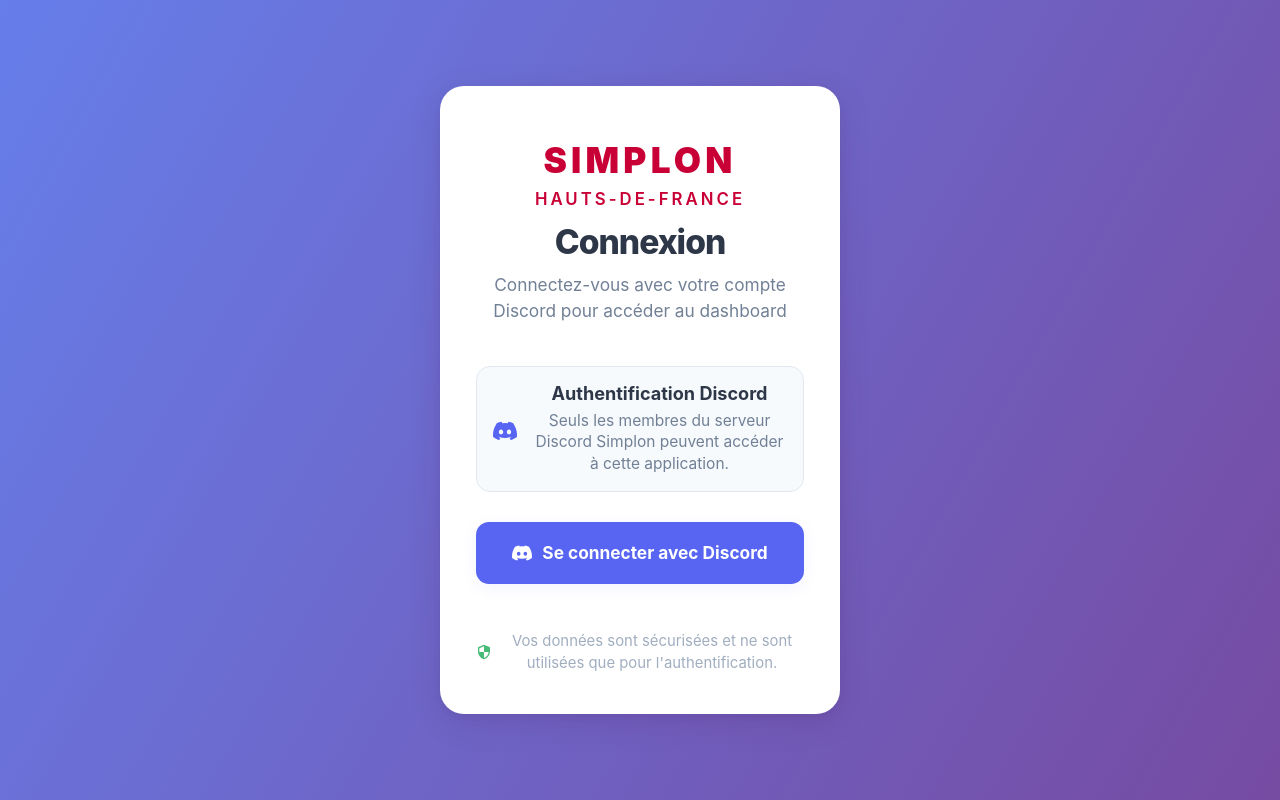
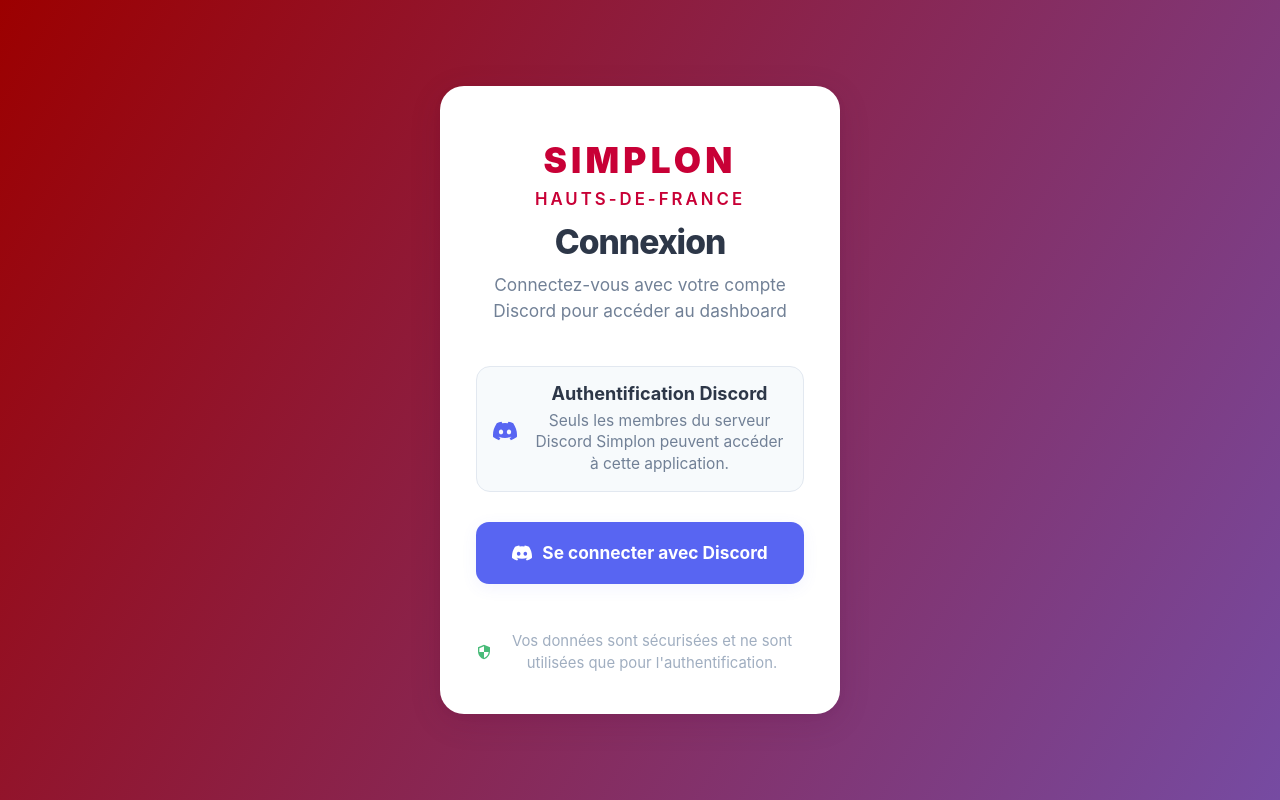
Before and after one commit to Martial59110/front-bot, an Angular app: page /login in a window 1280 px wide. Built offline with nearby package versions, Linux system fonts and the light colour scheme.

Commit message:
style(auth): update login component styles

```diff
--- a/src/app/auth/login/login.component.scss
+++ b/src/app/auth/login/login.component.scss
@@ -6,7 +6,7 @@
   display: flex;
   align-items: center;
   justify-content: center;
-  background: linear-gradient(120deg, #667eea 0%, #764ba2 100%);
+  background: linear-gradient(120deg, #9c0000 0%, #764ba2 100%);
   padding: 0;
   position: fixed;
   top: 0;
```
